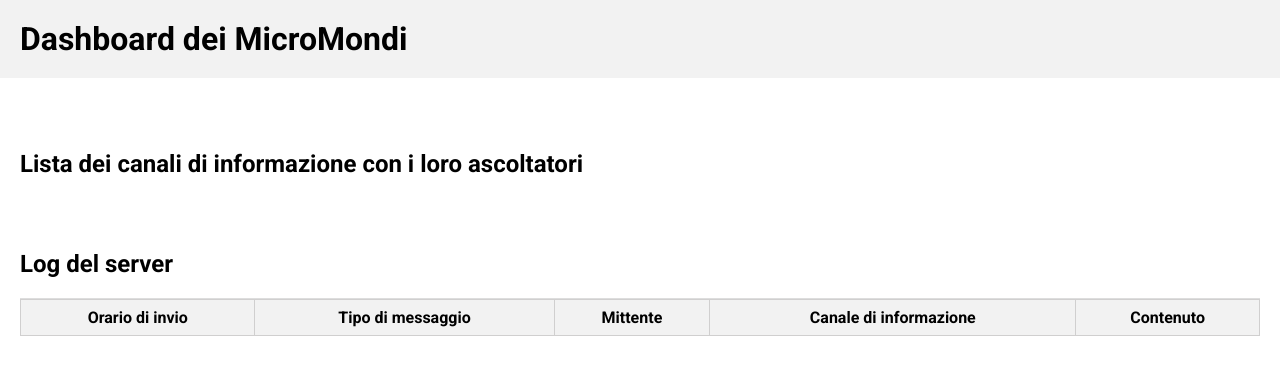
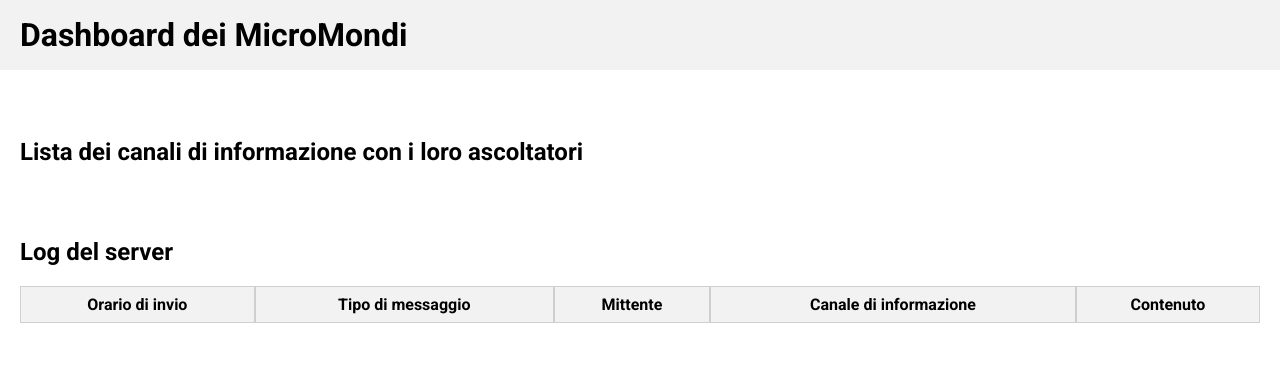
Before and after one commit to Innova-Mente/distributed-mw, a website: page public/index.html in a window 1280 px wide. Drawn offline with Linux system fonts and the light colour scheme; no server answers.

Commit message:
Fix styling

```diff
--- a/public/css/style.css
+++ b/public/css/style.css
@@ -3,41 +3,58 @@ html, body {
     margin: 0;
     font-family: 'Roboto', sans-serif;
 }
+
 body {
     display: flex;
     flex-direction: column;
 }
-h1 {
-    font-weight: 700;
-    padding: 20px;
-    margin: 0;
+
+header {
     background-color: #f2f2f2;
+    padding: 2vh 20px;
+    max-height: 6vh;
 }
-.content-section {
+
+section {
     height: 100%;
     display: flex;
     flex-direction: column;
-    padding: 20px;
+    padding: 2vh 20px;
+    max-height: 86vh;
 }
+
+h1 {
+    font-weight: 700;
+    margin: 0;
+}
+
 .table-container {
     flex: 1;
     overflow-y: auto;
-    border-top: 1px solid #ddd;
+    position: relative;
 }
+
 table {
     width: 100%;
-    border-collapse: collapse;
+    border-collapse: separate;
+    border-spacing: 0;
 }
+
 th, td {
-    border: 1px solid #d0cfcf;
+    border: 0.5px solid #d0cfcf;
     padding: 8px;
 }
+
 th {
     background-color: #f2f2f2;
+    position: sticky;
+    top: 0;
 }
+
 tr:nth-child(even) {
     background-color: #f9f9f9;
 }
+
 tr:hover {
     background-color: #ddd;
 }
--- a/public/index.html
+++ b/public/index.html
@@ -12,7 +12,7 @@
     <header>
         <h1>Dashboard dei MicroMondi</h1>
     </header>
-    <section class="content-section">
+    <section>
         <p id="microMondiText"></p>
 
         <h2>Lista dei canali di informazione con i loro ascoltatori</h2>
```
